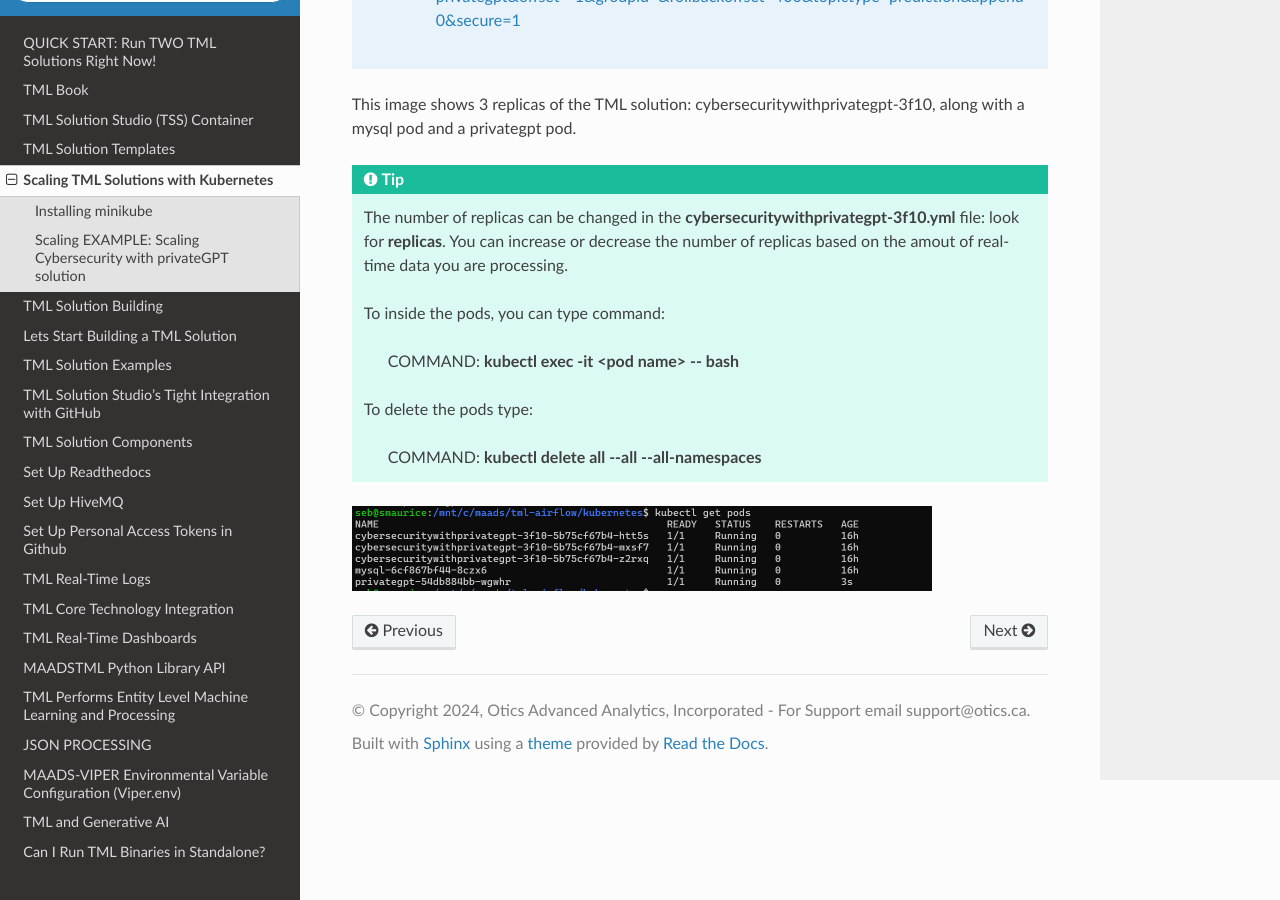
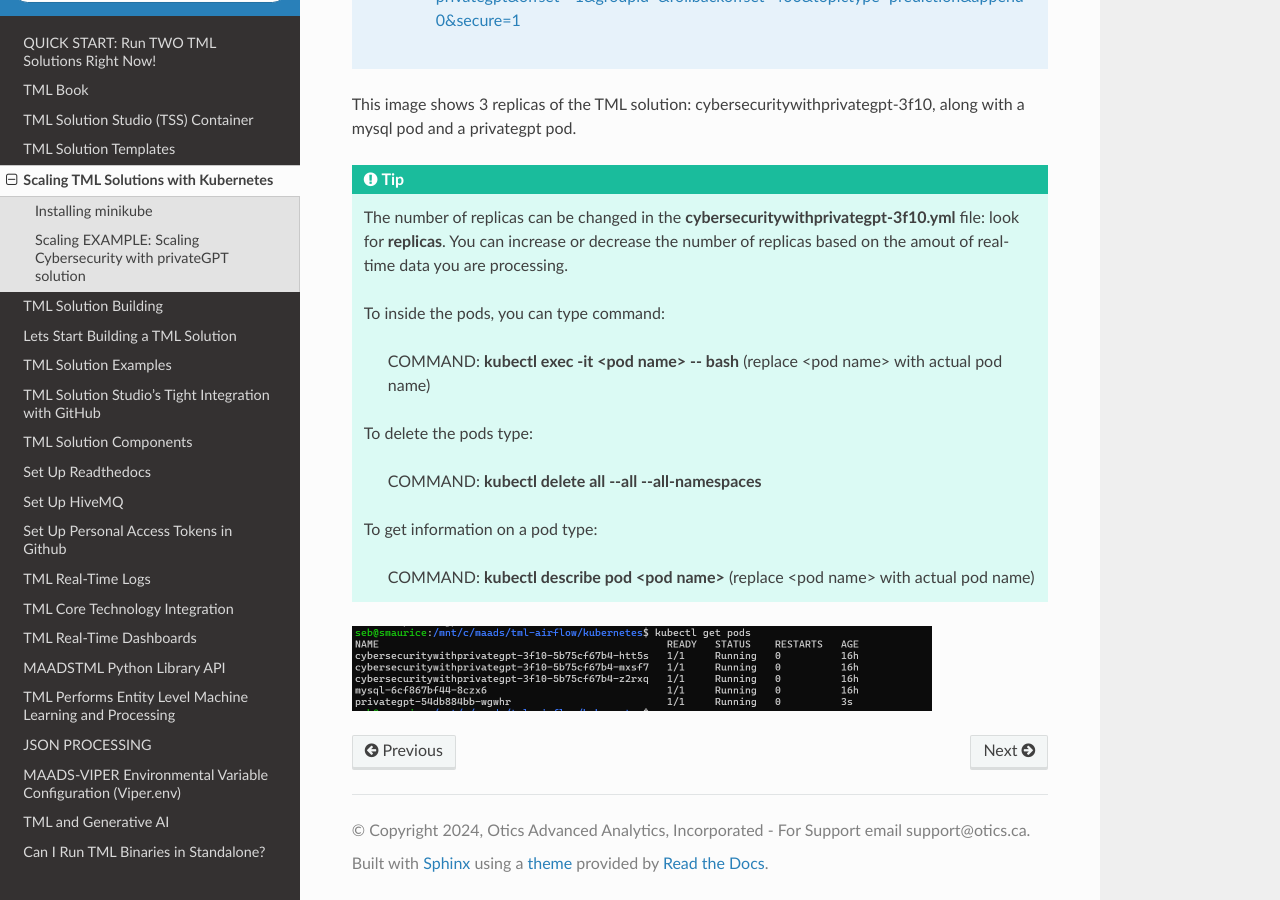
Before and after one commit to smaurice101/readthedocs, a Sphinx documentation site: the page built from docs/source/kube.rst, in a window 1280 px wide and 900 px high, scrolled down 4088 px. Built offline with Sphinx 7.4.7 and the Read the Docs theme 3.1.0, drawn with Linux system fonts in a browser that asks for light colours.

Commit message:
Update kube.rst

```diff
--- a/docs/source/kube.rst
+++ b/docs/source/kube.rst
@@ -137,11 +137,15 @@ This image shows 3 replicas of the TML solution: cybersecuritywithprivategpt-3f1
 
    To inside the pods, you can type command:
 
-    COMMAND: **kubectl exec -it <pod name> \-\- bash**
+    COMMAND: **kubectl exec -it <pod name> \-\- bash** (replace <pod name> with actual pod name)
 
    To delete the pods type:
 
     COMMAND: **kubectl delete all \-\-all \-\-all-namespaces**
 
+   To get information on a pod type:
+
+    COMMAND: **kubectl describe pod <pod name>** (replace <pod name> with actual pod name)
+
 .. figure:: kubectl.png
    :scale: 50%
```
